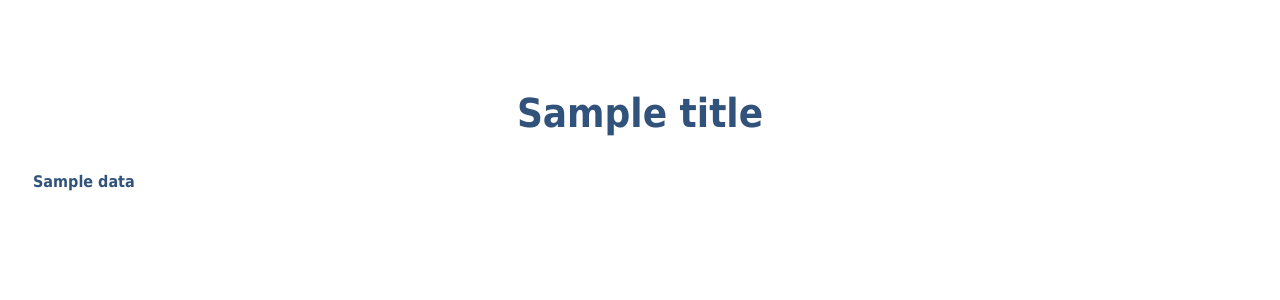
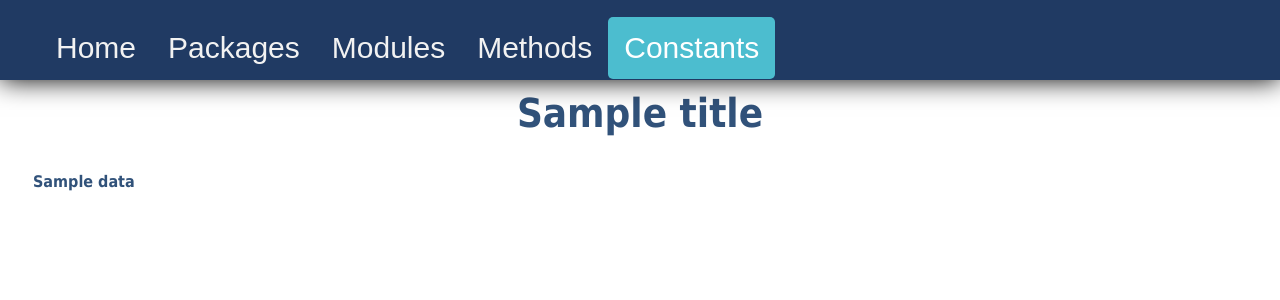
Before and after one commit to sedona-thomas/Database-Project, a Flask app: template webserver/templates/search_results.html in a window 1280 px wide. Shown: the top 300 px of the page. Run offline with Flask 2, Linux system fonts and the light colour scheme; the template is opened without the code that fills it: most values are stand-ins (such as "Sample title", 1, 10 or a date in 2020); lists and menus that the app fills with data are empty; parts of the project's set-up code (start-up, migrations or seed data) failed here and were passed over.

Commit message:
Update search_results.html

```diff
--- a/webserver/templates/search_results.html
+++ b/webserver/templates/search_results.html
@@ -7,6 +7,18 @@
 </head>
 
 <body>
+  <header>
+    <nav>
+      <ul>
+       <li><a href="index.html">Home</a>
+       <li><a href="packages">Packages</a>
+       <li><a href="modules">Modules</a>
+       <li><a href="methods">Methods</a>
+       <li><a class="active" href="constants">Constants</a>
+      </ul>
+    </nav>
+  </header>
+
   <h2 align="center">{{title}}</h2>
 
   <table>
```
